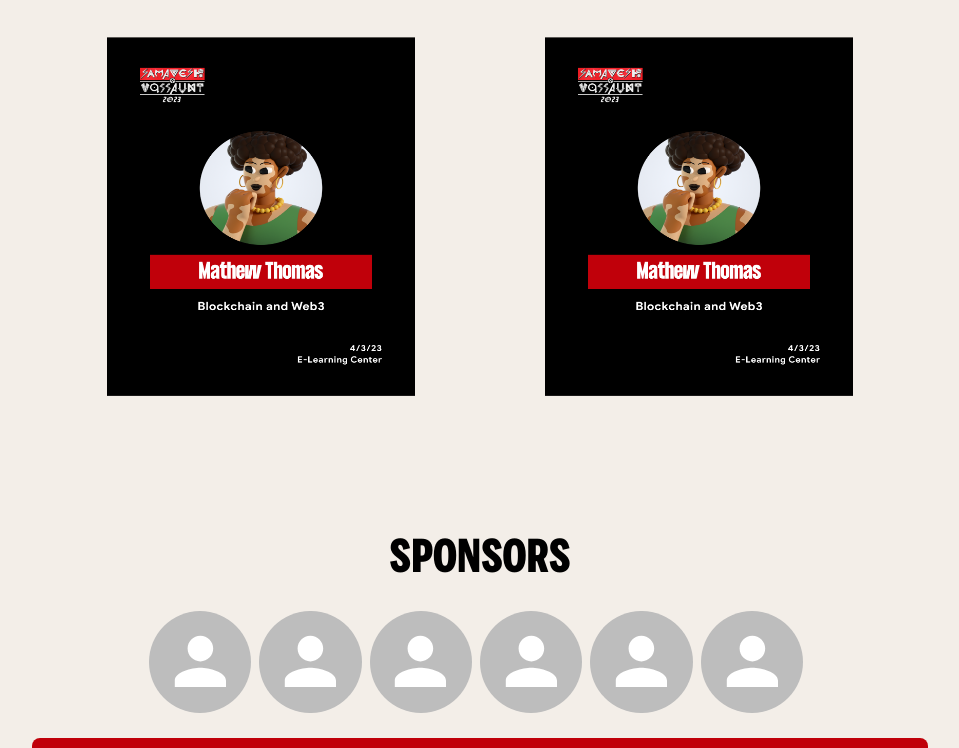
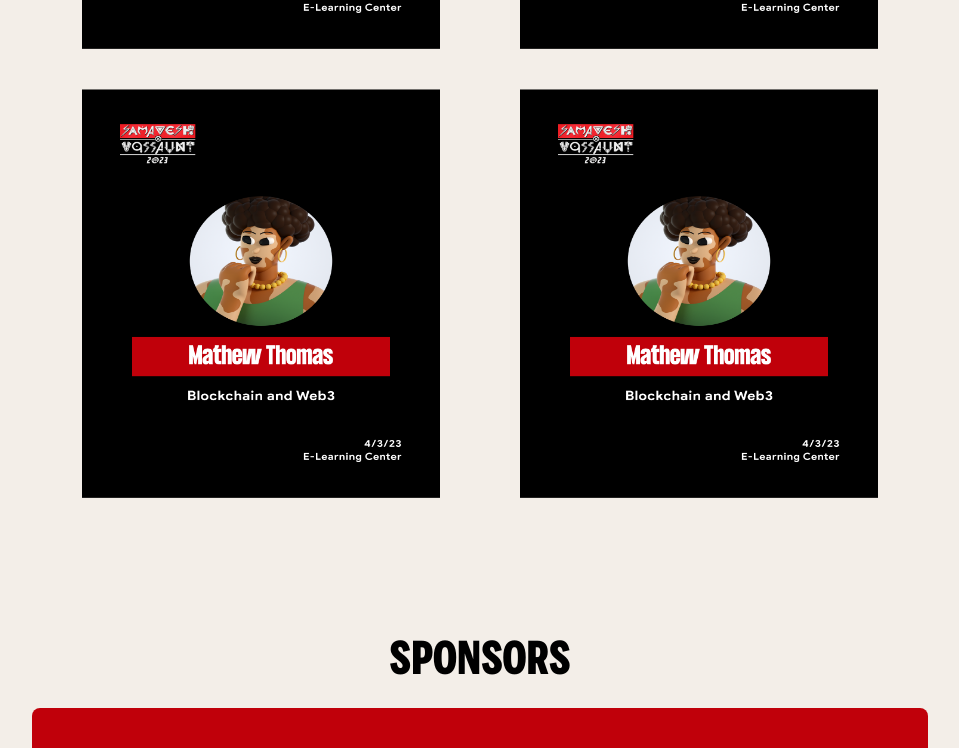
Before and after one commit to EnigmaVSSUT/samavesh-x-vassaunt, a Next.js app: page / in a window 1280 px wide. Shown: the part 2035-2783 px from the top of the page, without its empty margins (160-1119 px from the left). Built offline with nearby package versions, Linux system fonts and the light colour scheme.

Commit message:
navbar changes

```diff
--- a/components/layout/Header.jsx
+++ b/components/layout/Header.jsx
@@ -68,6 +68,14 @@ const Header = () => {
         </Typography>
       </Box>
       <Box>
+        <Box
+          sx={{
+            display: {
+              xs: "none",
+              md: "flex",
+            },
+          }}
+        >
           <Link href="/register">
             <Button
               variant="contained"
@@ -81,6 +89,7 @@ const Header = () => {
               Login
             </Button>
           </Link>
+        </Box>
         <IconButton sx={{ display: { md: "none" } }}>
           <MenuIcon onClick={() => setOpen(true)} />
         </IconButton>
@@ -127,6 +136,21 @@ const Header = () => {
                 <Link href="/sponsors">SPONSORS</Link>
               </Typography>
             </ListItem>
+            <ListItem>
+              <Link href="/register">
+                <Button
+                  variant="contained"
+                  sx={{ borderRadius: "20px", marginRight: "10px" }}
+                >
+                  Register
+                </Button>
+              </Link>
+
+              {/* <Link href="/login"> */}
+              <Button variant="contained" sx={{ borderRadius: "20px" }}>
+                Login
+              </Button>
+            </ListItem>
           </List>
         </SwipeableDrawer>
       </Box>
--- a/components/sponsor.jsx
+++ b/components/sponsor.jsx
@@ -27,7 +27,7 @@ const Sponsor = () => {
         <Typography variant="h1" sx={{ fontSize: "45px", lineHeight: "52px" }}>
           Sponsors
         </Typography>
-        <Sponsorlist />
+        {/* <Sponsorlist />   */}
         <Box
           sx={{
             display: "flex",
--- a/styles/globals.css
+++ b/styles/globals.css
@@ -61,6 +61,6 @@ body {
   -webkit-text-stroke-color: #000000;
 }
 #speak {
-  height: 28vw;
-  width: 24vw;
+  height: 32vw;
+  width: 28vw;
 }
```
Lines whose indentation alone changed are shown as unchanged.
